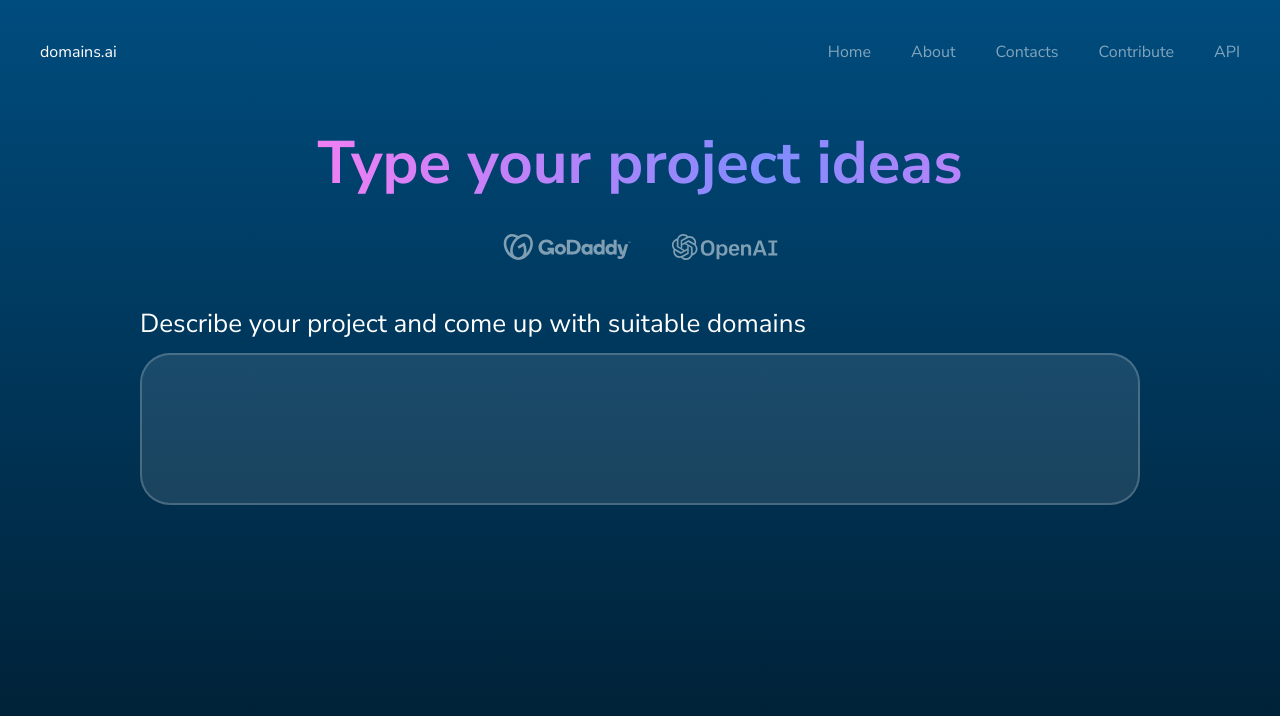
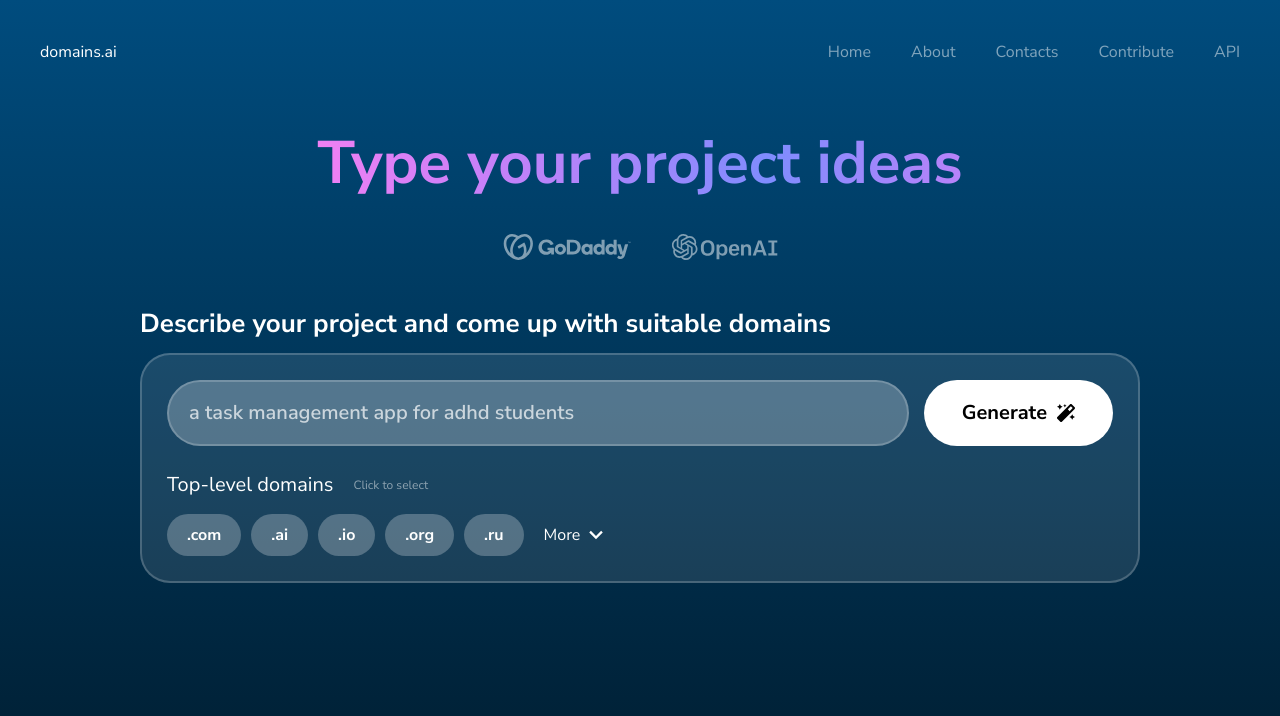
Before and after one commit to domainslab/client, a React (Vite) app: page / in a window 1280 px wide. Shown: the top 716 px of the page. Built offline with nearby package versions, Linux system fonts and the light colour scheme.

Commit message:
add general components

```diff
--- /dev/null
+++ b/src/components/Button/Button.tsx
@@ -0,0 +1,20 @@
+import { PropsWithChildren } from 'react';
+
+const Button: React.FC<PropsWithChildren<React.ButtonHTMLAttributes<HTMLButtonElement>>> = ({
+  children,
+  className,
+  ...props
+}) => {
+  return (
+    <button
+      {...{
+        ...props,
+        className: `px-[38px] py-[19px] rounded-[50px] bg-Primary text-NegativeText font-bold hover:text-Accent ${className}`,
+      }}
+    >
+      {children}
+    </button>
+  );
+};
+
+export default Button;
--- /dev/null
+++ b/src/components/Button/index.ts
@@ -0,0 +1 @@
+export { default as default } from './Button';
--- /dev/null
+++ b/src/components/Input/Input.tsx
@@ -0,0 +1,15 @@
+type InputProps = Omit<React.InputHTMLAttributes<HTMLInputElement>, 'type'>;
+
+const Input: React.FC<InputProps> = ({ className, ...props }) => {
+  return (
+    <input
+      {...{
+        ...props,
+        type: 'text',
+        className: `py-[10px] px-[20px] rounded-[50px] w-full border-2 border-StrokeColor bg-LightBg2 placeholder:text-Secondary placeholder:font-semibold focus:border-Secondary focus:outline-none focus:shadow-none ${className}`,
+      }}
+    />
+  );
+};
+
+export default Input;
--- /dev/null
+++ b/src/components/Input/index.ts
@@ -0,0 +1 @@
+export { default as default } from './Input';
--- /dev/null
+++ b/src/components/Select/Select.tsx
@@ -0,0 +1,30 @@
+import { ReactComponent as ArrowExtendIcon } from 'assets/icons/arrow-extend.svg';
+import Button from 'components/Button';
+
+const Select: React.FC = () => {
+  const items = ['.com', '.ai', '.io', '.org', '.ru'];
+  const selected = '.com';
+  return (
+    <div className="flex gap-[20px]">
+      <div className="flex gap-[10px]">
+        {items.map(item => (
+          <div
+            {...{
+              className: `cursor-pointer py-[7px] px-[20px] rounded-[100px] bg-LightBg2 font-bold text-[1rem] hover:border-2 hover:border-AccentLight hover:py-[5px] hover:px-[18px] ${
+                item === selected &&
+                'cursor-default bg-Accent hover:border-none hover:py-[7px] hover:px-[20px]'
+              }`,
+            }}
+          >
+            {item}
+          </div>
+        ))}
+      </div>
+      <button className="flex gap-[7px] items-center text-[1rem]">
+        More <ArrowExtendIcon className="w-[18px] h-[18px]" />
+      </button>
+    </div>
+  );
+};
+
+export default Select;
--- /dev/null
+++ b/src/components/Select/index.ts
@@ -0,0 +1 @@
+export { default as default } from './Select';
--- a/src/pages/Home/components/Search.tsx
+++ b/src/pages/Home/components/Search.tsx
@@ -1,8 +1,45 @@
-const Search: React.FC = () => (
-  <div className="flex flex-col gap-[15px]">
-    <h2 className="text-[1.625rem]">Describe your project and come up with suitable domains</h2>
-    <div className="rounded-[30px] p-[25px] h-[152px] bg-LightBg1 border-2 border-StrokeColor"></div>
-  </div>
-);
+import { ReactComponent as MagicIcon } from 'assets/icons/magic.svg';
+import Input from 'components/Input';
+import Button from 'components/Button';
+import { isTouchDevice } from 'utils/isTouchDevice';
+import { useMemo } from 'react';
+import Select from 'components/Select';
+
+const Search: React.FC = () => {
+  const isTouchScreen = useMemo(isTouchDevice, []);
+
+  return (
+    <div className="flex flex-col gap-[15px]">
+      <h2 className="text-[1.625rem] font-bold">
+        Describe your project and come up with suitable domains
+      </h2>
+      <div className="flex flex-col gap-[25px] rounded-[30px] p-[25px] bg-LightBg1 border-2 border-StrokeColor">
+        <search className="flex gap-[15px]">
+          <Input
+            {...{
+              placeholder: 'a task management app for adhd students',
+            }}
+          />
+          <Button
+            {...{
+              className: `flex gap-[10px] justify-center items-center`,
+            }}
+          >
+            Generate <MagicIcon className="w-[18px] h-[18px]" />
+          </Button>
+        </search>
+        <div className="flex flex-col gap-[15px]">
+          <div className="flex gap-[20px] items-center">
+            <h3 className="text-[1.25rem]">Top-level domains</h3>
+            <div className="text-[0.75rem] text-TransparentText">
+              {isTouchScreen ? 'Tap' : 'Click'} to select
+            </div>
+          </div>
+          <Select />
+        </div>
+      </div>
+    </div>
+  );
+};
 
 export default Search;
--- /dev/null
+++ b/src/utils/isTouchDevice.ts
@@ -0,0 +1,5 @@
+/* eslint-disable @typescript-eslint/ban-ts-comment */
+
+export const isTouchDevice = (): boolean =>
+  //@ts-ignore
+  'ontouchstart' in window || navigator.maxTouchPoints > 0 || navigator.msMaxTouchPoints > 0;
```
